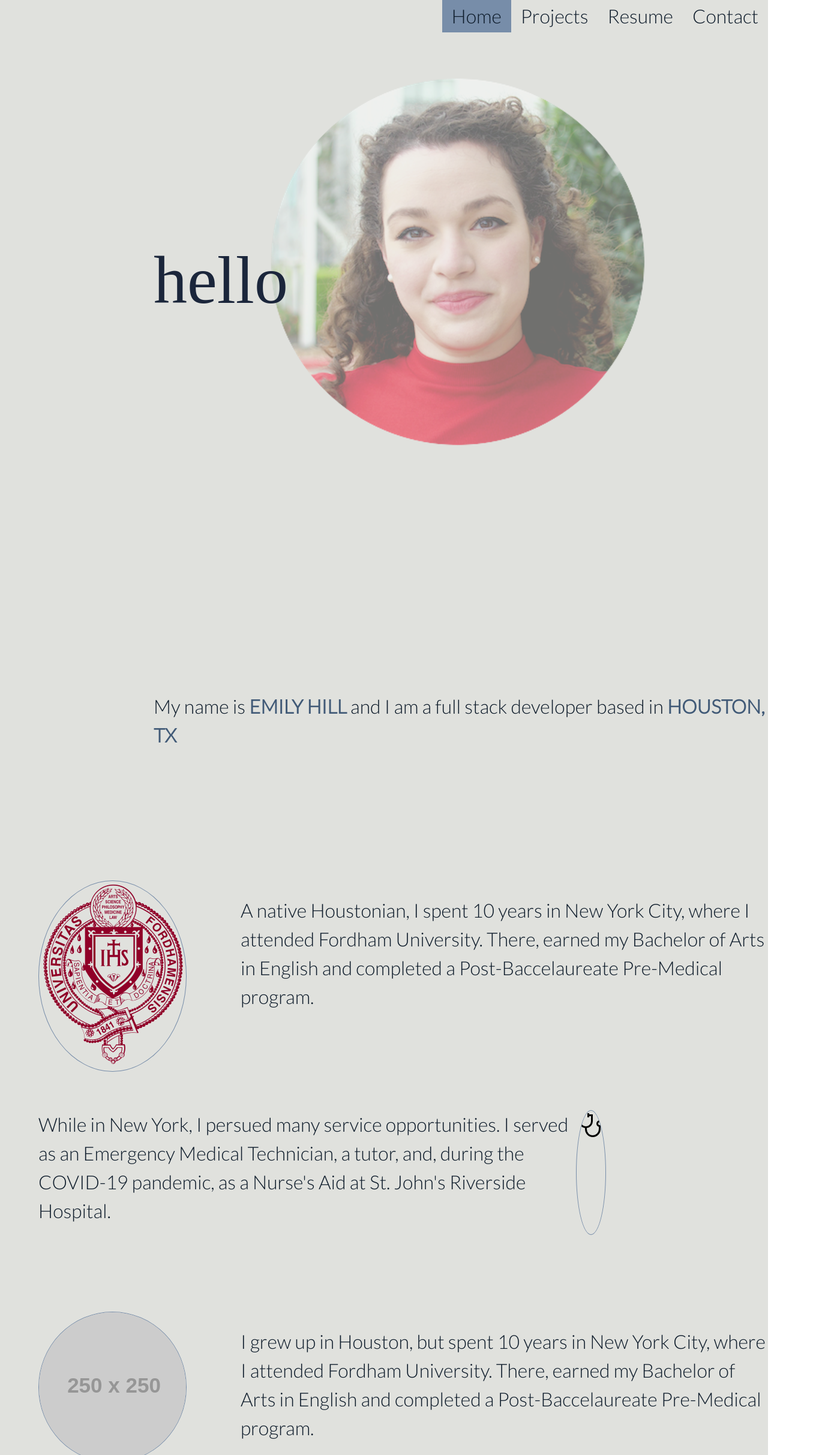
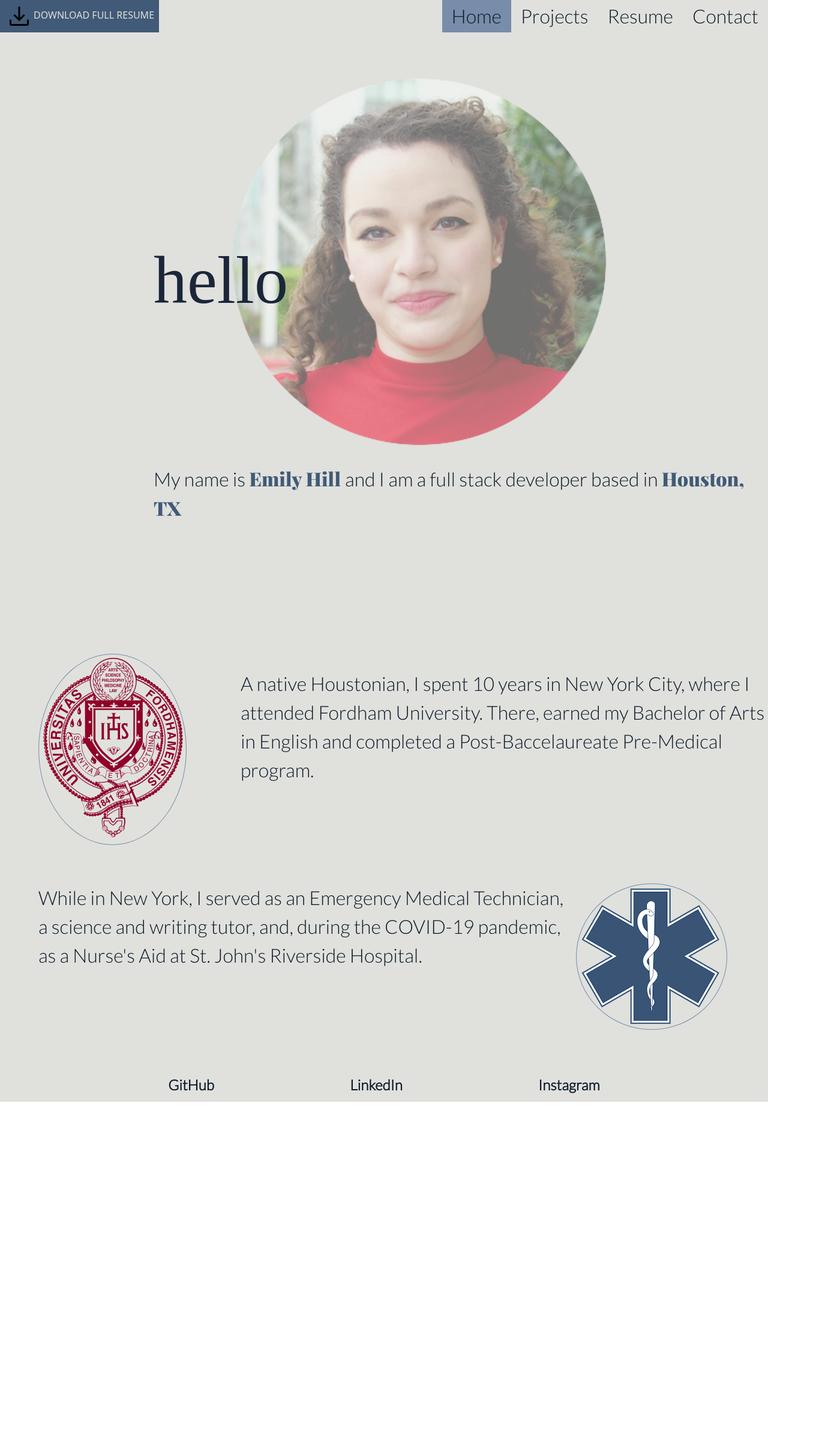
Before and after one commit to emsaw721/part-deux, a React (Create React App) app: page / in a window 1280 px wide. Shown: the top 2426 px of the page at 60% size, 1360 px wide, since content can reach past the window. After the commit the page ends 1901 px from the top, so only its background shows below. Built offline with nearby package versions, Linux system fonts and the light colour scheme; a web font is replaced by a local one.

Commit message:
more css

```diff
--- a/src/components/Nav.css
+++ b/src/components/Nav.css
@@ -7,15 +7,21 @@
   --quinary-color: #E0E1DD;
 }
 
+.navcontainer {
+  display: flex;
+  justify-content: space-between;
+  position: sticky;
+  top: 0;
+}
+
 .nav {
     background-color: var(--quinary-color);
-    display: flex;
-    justify-content: flex-end;
     color: var(--primary-color);
     font-family: Lato;
     position: sticky;
     top: 0;
 }
+
 
 .active {
   text-decoration: none;
@@ -97,6 +103,14 @@ a.nav-link:visited {
 }
 
 @media only screen and (max-width: 600px) {
+  .navcontainer {
+    background-color: var(--quinary-color);
+    display: flex;
+    flex-direction: column;
+    align-items: center;
+    color: var(--secondary-color);
+    font-family: Lato;
+  }
   .nav {
     background-color: var(--quinary-color);
     display: flex;
--- a/src/components/Nav.js
+++ b/src/components/Nav.js
@@ -1,12 +1,17 @@
 import React from 'react';
 import './Nav.css';
+import download from './pages/download.png';
 function Nav({ currentPage, handlePageChange }) {
   return (
-
-    <ul className="nav">
-      <style>
+    <div className='navcontainer'>
+            <style>
 @import url('https://fonts.googleapis.com/css2?family=Abril+Fatface&family=Lato:wght@300&family=League+Script&family=Playfair+Display:wght@900&display=swap');
 </style>
+         <div className='resumebtn'>
+       <button><img src={download} />Download Full Resume</button>
+      </div>
+      <div>
+    <ul className="nav">
       <li className="nav-item hover-2">
         <a
           href="#home"
@@ -39,6 +44,8 @@ function Nav({ currentPage, handlePageChange }) {
         </a>
       </li>
     </ul>
+    </div>
+    </div>
   );
 }
 
--- a/src/components/pages/Contact.css
+++ b/src/components/pages/Contact.css
@@ -69,3 +69,13 @@
   font-family: Lato;
   text-transform: uppercase;
   }
+
+  @media only screen and (max-width: 600px;) {
+    .contact h1 {
+      display: none;
+    }
+
+    .contact p {
+      display: none;
+    }
+  }
--- a/src/components/pages/Contact.js
+++ b/src/components/pages/Contact.js
@@ -47,7 +47,7 @@ function Contact() {
   <style>
 @import url('https://fonts.googleapis.com/css2?family=Abril+Fatface&family=Lato:wght@300&family=League+Script&family=Playfair+Display:wght@900&display=swap');
 </style>
-  <h1>Contact</h1>
+  <h1>Contact Me</h1>
   <p>Feel free to send a note or inquire for more information.</p>
       <form className="form">
         <input
--- a/src/components/pages/Home.css
+++ b/src/components/pages/Home.css
@@ -26,11 +26,11 @@
 }
 
 .homeimg {
-  margin-left: 25%;
+  width: 400px;
+  height: 400px;
+  margin-left: 20%;
   margin-top: 5%;
   opacity: 0.5;
-  position: sticky;
-  top: 0;
 }
 
 .homeimg:hover {
@@ -48,8 +48,8 @@
 
 .intro span {
   color: var(--tertiary-color);
+  font-family: Playfair display;
   font-weight: bold;
-  text-transform: uppercase;
 }
 
 .background {
--- a/src/components/pages/Home.js
+++ b/src/components/pages/Home.js
@@ -1,8 +1,8 @@
 import React, {useState, useEffect} from 'react';
 import './Home.css';
 import headshot from './headshotedit.png';
-import stethoscope from './stethoscope.png';
 import fordham from './Fordham_University_Logo.png';
+import ems from './ems.png';
 
 // to stop image at intro --> useEffect --> set function and stop point (y-offset),
 // scroll handler (within the useEffect) --> window.pageyoffset
@@ -48,26 +48,10 @@ export default function Home(props) {
       </div>
       <div className='accomplishments'>
       <div className='accpara'>
-        <p>While in New York, I persued many service opportunities. I served as an Emergency Medical Technician, a tutor, and, during the COVID-19 pandemic, as a Nurse's Aid at St. John's Riverside Hospital.</p>
+        <p>While in New York, I served as an Emergency Medical Technician, a science and writing tutor, and, during the COVID-19 pandemic, as a Nurse's Aid at St. John's Riverside Hospital.</p>
         </div>
         <div className='accimgwrapper'>
-      <img src={stethoscope} />
-      </div>
-      </div>
-      <div className='background'>
-        <div className='bgimgwrapper'>
-      <img src="https://via.placeholder.com/250" />
-      </div>
-      <div className='bgpara'>
-      <p>I grew up in Houston, but spent 10 years in New York City, where I attended Fordham University. There, earned my Bachelor of Arts in English and completed a Post-Baccelaureate Pre-Medical program.</p>
-      </div>
-      </div>
-      <div className='accomplishments'>
-      <div className='accpara'>
-        <p>While in New York, I persued many service opportunities. I served as an Emergency Medical Technician, a tutor, and, during the COVID-19 pandemic, as a Nurse's Aid at St. John's Riverside Hospital.</p>
-        </div>
-        <div className='accimgwrapper'>
-      <img src="https://via.placeholder.com/250" />
+      <img src={ems} />
       </div>
       </div>
     </div>
--- a/src/components/pages/Projects.css
+++ b/src/components/pages/Projects.css
@@ -93,12 +93,37 @@ button a:hover {
 @media only screen and (max-width: 600px) {
 
   .projectscontent h1 {
+    display: none;
+  }
+
+  .box {
+    display: flex;
+    width: 300px;
+    height: 600px;
+    border: var(--quaternary-color) solid 1px;
+    border-radius: 5px;
+    margin: 1%;
+    justify-content: center;
+    align-items: center;
+    flex-direction: column;
+  }
+
+  .box h2{
     font-family: Playfair display;
-    background-color: var(--quinary-color);
-    color: var(--secondary-color);
-    margin-top: 5%;
-    font-size: 4em;
-    margin-left: 5%;
-    text-shadow: var(--quaternary-color) 2px 5px;
+    text-align: center;
+    color: var(--tertiary-color);
   }
+
+  .box p{
+    font-family: Lato;
+    text-align: center;
+  }
+
+  .box img{
+    width: 250px;
+    height: 250px;
+    margin: 5%;
+  }
+
+
 }
--- a/src/components/pages/Resume.css
+++ b/src/components/pages/Resume.css
@@ -7,15 +7,31 @@
   --quinary-color: #E0E1DD;
 }
 
+.resumecontent {
+  margin-left: 5%;
+  font-family: Lato;
+}
 
   .resumecontent h1 {
     font-family: Playfair display;
     background-color: var(--quinary-color);
     color: var(--secondary-color);
     margin-top: 5%;
+    margin-bottom: 5%;
     font-size: 5em;
     margin-left: 5%;
     text-shadow: var(--quaternary-color) 2px 5px;
+  }
+
+  .resumecontent h1 span {
+    font-family: Playfair display;
+    text-shadow: none;
+  }
+
+  .glance {
+    font-family: Lato;
+    font-size: 2em;
+    color: var(--tertiary-color);
   }
 
   .resumecontent h3 {
@@ -56,7 +72,16 @@ button:hover {
     display: none;
   }
 
-  .resumecontent h3 {
-    dispaly: none;
+  h1 {
+    display: none;
+  }
+
+  .glance {
+    font-family: Lato;
+    color: var(--secondary-color);
+  }
+
+  .glance img {
+    color: var(--primary-color);
   }
 }
--- a/src/components/pages/Resume.js
+++ b/src/components/pages/Resume.js
@@ -4,6 +4,7 @@ import gradcap from './gradcap.png';
 import code from './codeblocks.png';
 import volicon from './volunteericon.png';
 import workicon from './workicon.png';
+import download from './download.png';
 
 
 function Resume() {
@@ -23,9 +24,8 @@ function Resume() {
      <style>
 @import url('https://fonts.googleapis.com/css2?family=Abril+Fatface&family=Lato:wght@300&family=League+Script&family=Playfair+Display:wght@900&display=swap');
 </style>
-<link rel="stylesheet" href="https://fonts.googleapis.com/css2?family=Material+Symbols+Outlined:opsz,wght,FILL,GRAD@20..48,100..700,0..1,-50..200" />
-        <h1>Resume</h1>
-        <div>
+        <h1>At <span>・</span> A <span>・</span> Glance</h1>
+        <div className='glance'>
         <img src={gradcap} /> B.A. & B.S. Fordham University <br/>
         <img src={code} />
            {/* <h3>Front End</h3>
@@ -38,9 +38,7 @@ function Resume() {
             </ul> */} <br/>
         <img src={volicon} /> EMT, Tutor, & Theatrical Outreach  <br/>
         <img src={workicon} /> Medical Examiner, Literary Intern, & Nurse's Aid<br/>
-
         </div>
-            <button>Download Full Resume</button>
         </div>
     )
 }
```
Also changed, not shown: src/components/pages/download.png (added), src/components/pages/ems.png (added).
